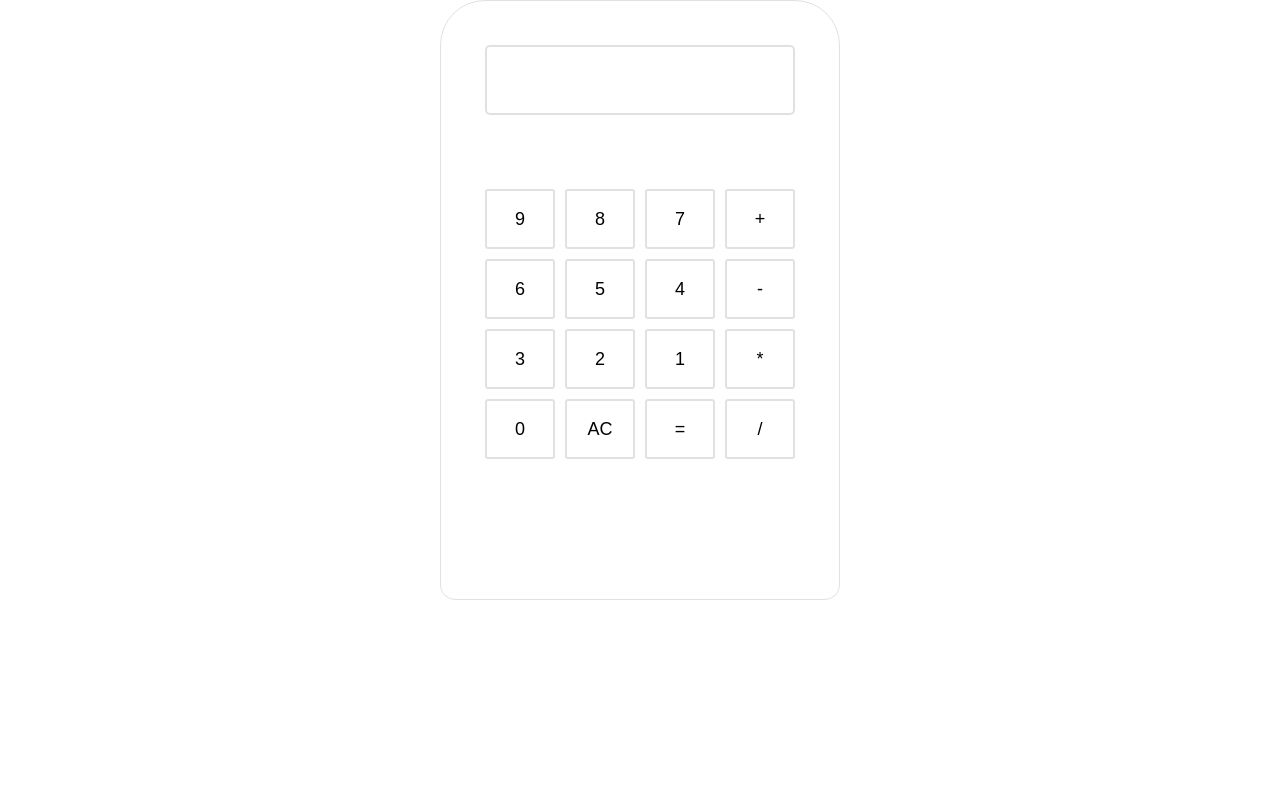
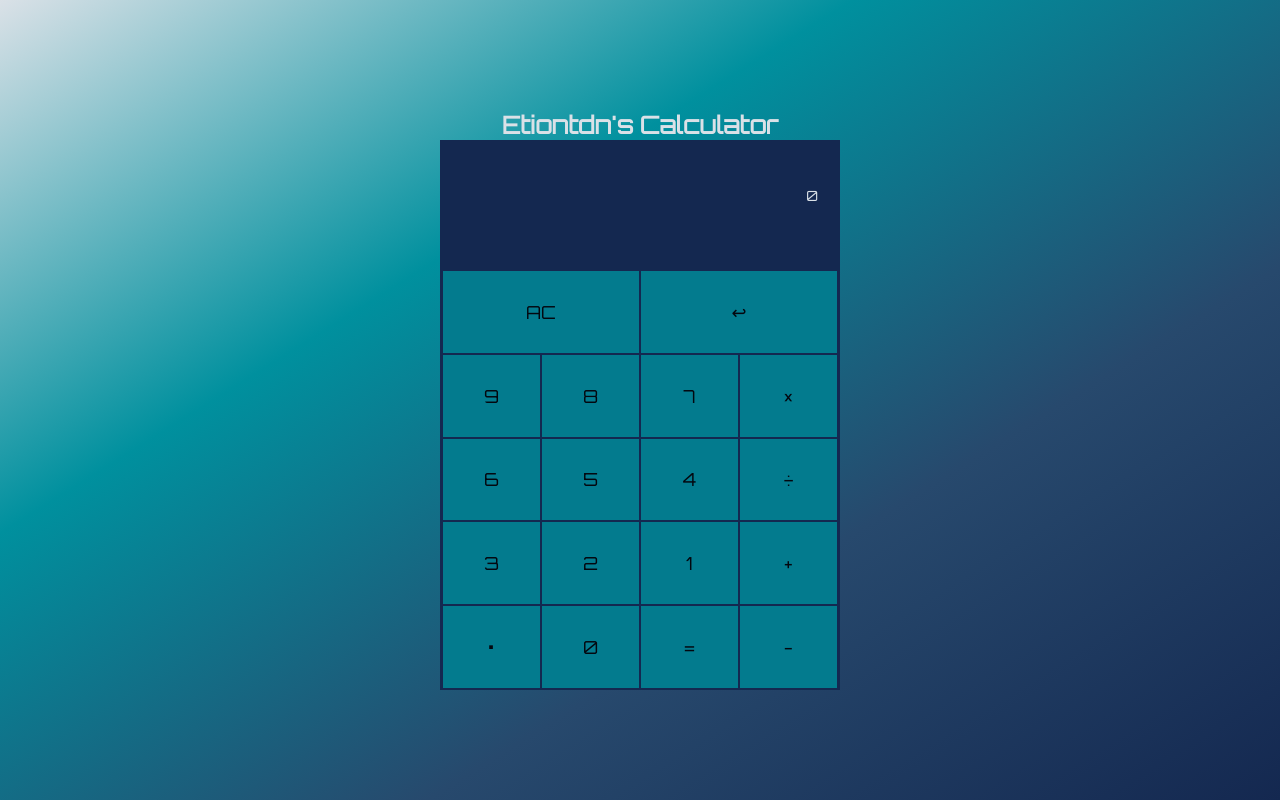
Before and after one commit to etiontdn/calculator, a plain HTML site: page index.html in a window 1280 px wide. Both pictures are taken after a click on the button "AC". Drawn offline with Linux system fonts and the light colour scheme.

Commit message:
Design changes

```diff
--- a/css/master.css
+++ b/css/master.css
@@ -4,6 +4,23 @@
   box-sizing: border-box;
 }
 
+
+
+
+body {
+  display: flex;
+  justify-content: center;
+  font-family: "Orbitron", sans-serif;
+  font-weight: 400;
+  color: #232b24;
+  align-items: center;
+  height: 100vh;
+  background-image: linear-gradient(to top left, #142850, #27496d, #00909e, #dae1e7);
+}
+
+.title {
+  color: #dae1e7;
+}
 
 .container {
   display: flex;
@@ -13,40 +30,44 @@
 }
 
 .calculator {
-  border: 1px solid #dfe1e5;
-  border-radius: 15px;
-  border-top-left-radius: 45px;
-  border-top-right-radius: 45px;
   display: flex;
+  border: 2px solid #142850;
   align-items: center;
   flex-direction: column;
   width: 400px;
-  height: 600px;
-  background-color: #ffffff;
+  height: 550px;
+  max-width: 100vw;
+  max-height: 100vh;
+  background-color: #142850;
+  color: #dae1e7;
+
 }
 
 .buttons {
   display: flex;
   flex-wrap: wrap;
-  width: 320px;
+  justify-content: center;
+
+  width: 100%;
+  height: 100%;
 }
 
-
-
 .button {
-  width: 70px;
-  height: 60px;
-  margin: 5px;
+  border: 1px solid #142850;
+  opacity: 0.8;
+  width: 25%;
+  height: 20.05%;
   padding: 15px;
 
-  border: 2px solid #dfe1e5;
-  background-color: #ffffff;
-  border-radius: 3px;
+  display: flex;
+  justify-content: center;
+  align-items: center;
 
   font-size: 18px;
-  font-weight: 400;
+  font-family: "Orbitron", sans-serif;
 
-  transition: background 75ms ease-in-out;
+  transition: background 100ms ease-in-out;
+  transition: color 100ms ease-in-out;
 }
 
 .button:active {
@@ -54,36 +75,61 @@
 }
 
 .button:hover {
-  background-color: #dfe1e5;
+  background: #142850;
+  color: #dae1e7;
+}
+
+
+.bigger-button {
+  width: 50%;
 }
 
 
 .screen {
   width: 100%;
-  padding: 44px;
-  margin-bottom: 25px;
+  display: flex;
+  margin-top: 45px;
+  margin-bottom: 45px;
+  justify-content: center;
+  align-items: center;
 }
 
 .input {
   width: 100%;
   display: flex;
-  height: 70px;
-  border-radius: 5px;
-  border: 2px solid #dfe1e5;
-  padding: 15px;
-  justify-content: flex-end;
+  height: 210%;
+  padding-right: 20px;
+  justify-content: center;
   align-items: flex-end;
   flex-direction: column;
-  font-size: 28px;
+  font-size: 35px;
   overflow: hidden;
   white-space: nowrap;
   user-select: text;
 }
 
+
+.point {
+  position: relative;
+  bottom: 30%;
+  font-size: 45px;
+}
+
+
 .content, .answer {
   display: flex;
+  height: 24px;
 }
 
 .answer {
-  font-size: 12px;
+  font-size: 14px;
+  height: 14px;
 }
+
+.number-button {
+  background-color: #00909e;
+}
+
+.action-button {
+  background-color: #00909e;
+}
--- a/index.html
+++ b/index.html
@@ -2,14 +2,16 @@
 <html lang="en" dir="ltr">
   <head>
     <meta charset="utf-8">
-    <link href="https://fonts.googleapis.com/css2?family=Roboto:wght@300;400;500&display=swap" rel="stylesheet">
+
+    <link href="https://fonts.googleapis.com/css2?family=Orbitron&display=swap" rel="stylesheet">
     <title>Online Calculator</title>
     <link rel="stylesheet" href="css/master.css">
+    <meta name="viewport" content="width=device-width, initial-scale=1">
   </head>
   <body>
     <div class="container">
       <div class="header">
-        <h2></h2>
+        <h2 class="title">Etiontdn's Calculator</h2>
       </div>
       <div class="calculator-container">
         <div class="calculator">
@@ -20,22 +22,24 @@
             </div>
           </div>
           <div class="buttons">
+            <button class="button action-button bigger-button" data-value="AC">AC</button>
+            <button class="button action-button bigger-button" data-value="bs">&#8617;</button>
             <button class="button number-button" data-value="9">9</button>
             <button class="button number-button" data-value="8">8</button>
             <button class="button number-button" data-value="7">7</button>
-            <button class="button action-button" data-value=" + ">+</button>
+            <button class="button action-button" data-value=" * ">&times;</button>
             <button class="button number-button" data-value="6">6</button>
             <button class="button number-button" data-value="5">5</button>
             <button class="button number-button" data-value="4">4</button>
-            <button class="button action-button" data-value=" - ">-</button>
+            <button class="button action-button" data-value=" / ">&#247;</button>
             <button class="button number-button" data-value="3">3</button>
             <button class="button number-button" data-value="2">2</button>
             <button class="button number-button" data-value="1">1</button>
-            <button class="button action-button" data-value=" * ">*</button>
+            <button class="button action-button" data-value=" + ">+</button>
+            <button class="button action-button" data-value="."><span class="point">.</span></button>
             <button class="button number-button" data-value="0">0</button>
-            <button class="button action-button" data-value="AC">AC</button>
             <button class="button action-button" data-value="=">=</button>
-            <button class="button action-button" data-value=" / ">/</button>
+            <button class="button action-button" data-value=" - ">-</button>
           </div>
 
         </div>
--- a/scripts/main.js
+++ b/scripts/main.js
@@ -4,8 +4,14 @@ const answer = document.querySelector(".screen > .input > .answer");
 const operations = {"+": (n1, n2) => n1+n2,
     "-": (n1, n2) => n1-n2,
     "*": (n1, n2) => n1*n2,
-    "/": (n1, n2) => n1/n2};
-
+    "/": (n1, n2) => n1/n2,
+    "^": (n1, n2) => {
+      let result = 1;
+      for (let i = 0; i < n2; i++) {
+        result *= n1;
+      }
+      return result;
+    }};
 
 function clearScreen () {
   screen.textContent = "";
@@ -14,18 +20,27 @@ function clearScreen () {
 function operate () {
   let expression = screen.textContent;
   expression = expression.replace(/\s/g, "")
+  expression = expression.replace(/(\d+)\.(\D+)/g, "$1.0$2")
+  expression = expression.replace(/\+-/g, "+0-")
+  expression = expression.replace(/(\d+)([\*])-(\d+)/g, "-$3$2$1")
+  expression = expression.replace(/(\d+)([/])-(\d+)/g, "-$1$2$3")
+
+  if (expression.includes("/0")) {
+    alert("Dont divide by zero, or the earth is going to go boom boom");
+  }
   if (expression[0] == "-") {
     expression = "0" + expression;
   }
-  if (expression.slice(-1).search(/\d+/)) {
+  if (expression.slice(-1).search(/[\d\.]/)) {
     expression = expression.slice(0,-1);
   }
+  try {
     operator = expression.match(/[*/]/g);
     if (operator != null) {
       for (let operation of operator) {
-      let actualExpression = expression.match("\\-?\\d+\["+operation+"]\\d+")[0];
-      let n1 = Number(actualExpression.match(/-?\d+/));
-      let n2 = Number(actualExpression.match(/\d+$/));
+        let actualExpression = expression.match("\\-?\\d+(\\.\\d+)?["+operation+"]\\d+(\\.\\d+)?")[0];
+        let n1 = Number(actualExpression.match(/^-?\d+(\.\d+)?/)[0]);
+        let n2 = Number(actualExpression.match(/\d+(\.\d+)?$/)[0]);
         expression = expression.replace(actualExpression,
            operations[operation](n1, n2));
       }
@@ -34,14 +49,18 @@ function operate () {
     operator = expression.match(/[+\-]/g);
     if (operator != null) {
       for (let operation of operator) {
-      let actualExpression = expression.match("\\-?\\d+\["+operation+"]\\d+")[0];
-      let n1 = Number(actualExpression.match(/-?\d+/));
-      let n2 = Number(actualExpression.match(/\d+$/));
+        let actualExpression = expression.match("\\-?\\d+(\\.\\d+)?["+operation+"]\\d+(\\.\\d+)?")[0];
+        let n1 = Number(actualExpression.match(/^-?\d+(\.\d+)?/)[0]);
+        let n2 = Number(actualExpression.match(/\d+(\.\d+)?$/)[0]);
         expression = expression.replace(actualExpression,
            operations[operation](n1, n2));
       }
     }
-  answer.textContent = expression;
+  } catch (e) {};
+  answer.textContent = Math.round(expression * 100000) / 100000;
+  if (answer.textContent === "NaN") {
+    answer.textContent = screen.textContent;
+  }
 }
 
 function changeScreen () {
@@ -49,25 +68,66 @@ function changeScreen () {
 }
 
 
+function handleInput (action) {
+  if (action == "AC") {
+    clearScreen();
+  } else if (Object.keys(operations).includes(action.trim())) {
+    if (screen.textContent != "" &&
+        !Object.keys(operations).includes(screen.textContent.slice(-2, -1)) ||
+        action == " - " && screen.textContent.slice(-2, -1) != "-") {
+      screen.textContent += action;
+    }
+  } else if (action.trim() == "=") {
+    changeScreen();
+  } else if (action.trim() == "bs") {
+    screen.textContent = screen.textContent.trim().slice(0, -1);
+  } else if (action.trim() == ".") {
+    if (/\b\d+\.\d+$/.test(screen.textContent) || /\.$/.test(screen.textContent)) {
+    } else if (!/ $/.test(screen.textContent)) {
+      screen.textContent += ".";
+    }
+  } else {
+    screen.textContent += action;
+  }
+  operate();
+}
+
 
 
 
 for (let button of document.querySelectorAll(".button")) {
   button.addEventListener("click", (e) => {
     let button_value = button.getAttribute("data-value");
-    if (button_value == "AC") {
-      clearScreen();
-    } else if (Object.keys(operations).includes(button_value.trim())) {
-      if (screen.textContent != "" &&
-          !Object.keys(operations).includes(screen.textContent.slice(-2, -1)) ||
-          button_value == " - " && screen.textContent.slice(-2, -1) != "-") {
-        screen.textContent += button_value;
-      }
-    } else if (button_value.trim() == "=") {
-      changeScreen();
-    } else {
-      screen.textContent += button_value;
-    }
-    operate();
+    handleInput (button_value);
   });
 }
+
+window.addEventListener ("keydown", (e) => kBSupport(e));
+
+
+
+function kBSupport (e) {
+  const button_list = {
+    "Backspace": () => handleInput("bs"),
+    "Escape": () => handleInput("AC"),
+    "Enter": () => handleInput("="),
+    "0": () => handleInput("0"),
+    "1": () => handleInput("1"),
+    "2": () => handleInput("2"),
+    "3": () => handleInput("3"),
+    "4": () => handleInput("4"),
+    "5": () => handleInput("5"),
+    "6": () => handleInput("6"),
+    "7": () => handleInput("7"),
+    "8": () => handleInput("8"),
+    "9": () => handleInput("9"),
+    "+": () => handleInput(" + "),
+    "-": () => handleInput(" - "),
+    "*": () => handleInput(" * "),
+    "/": () => {handleInput(" / "); e.preventDefault()},
+    ".": () => handleInput(" . "),
+  }
+  if (Object.keys(button_list).includes(e.key)) {
+    button_list[e.key]();
+  }
+}
```
Lines whose indentation alone changed are shown as unchanged.
